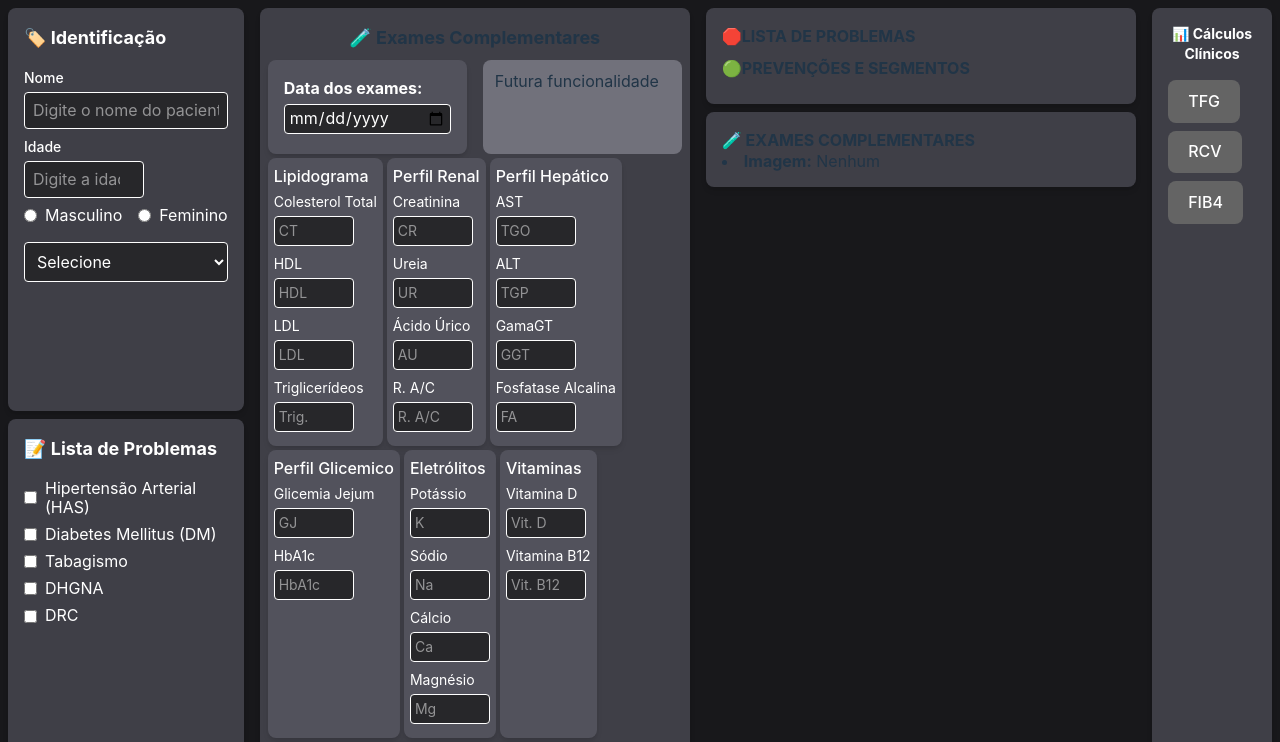
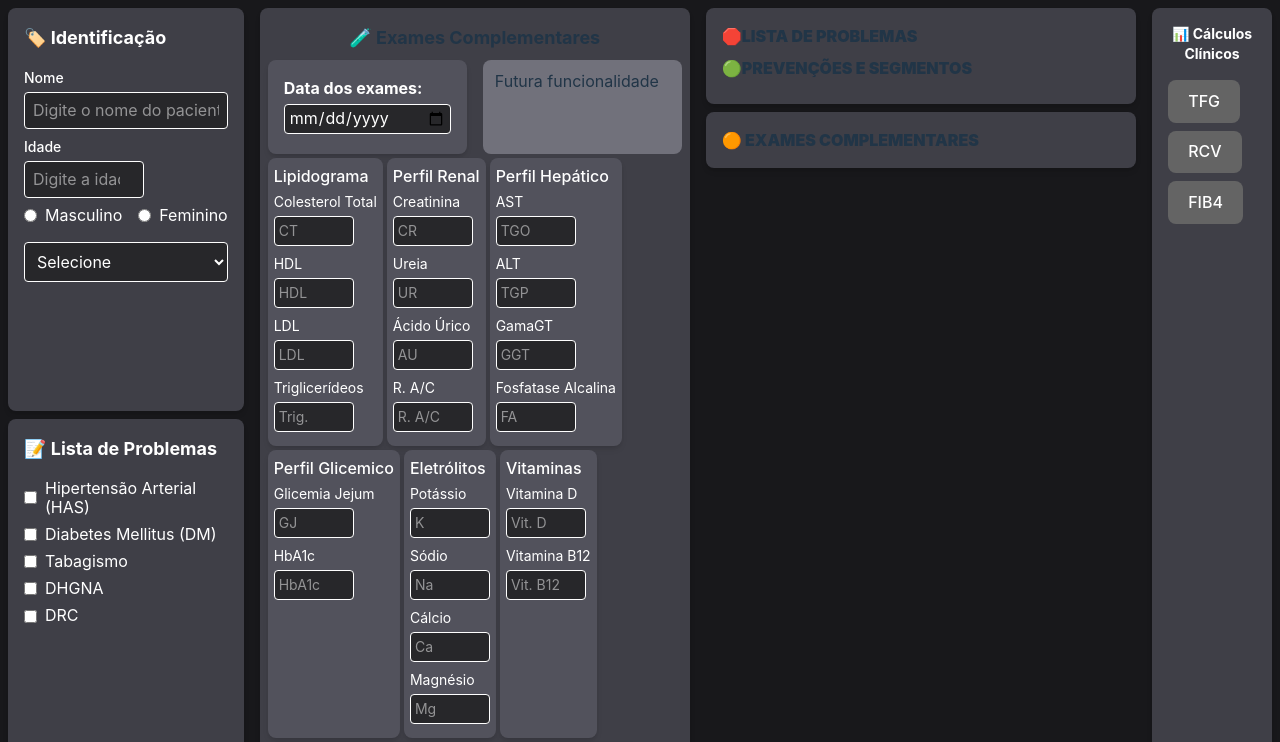
Before and after one commit to gabrielgcmr/RCV_PWA, a React (Vite) app in the folder frontend/: page / in a window 1280 px wide. Shown: the top 742 px of the page. Built offline with nearby package versions, Linux system fonts and the light colour scheme.

Commit message:
Melhoria na apresentação dos exames.

```diff
--- a/frontend/src/components/MainPageSections/5-SummarySection.tsx
+++ b/frontend/src/components/MainPageSections/5-SummarySection.tsx
@@ -18,7 +18,7 @@ function SummarySection() {
 
   return (
     <div className="p-4 bg-zinc-700 rounded-lg shadow-md mb-2">
-      <h3 className="text-base font-bold mb-2">🛑LISTA DE PROBLEMAS</h3>
+      <h4 className="text-base font-bold mb-2"><strong>🛑LISTA DE PROBLEMAS</strong></h4>
 
       {/* Exibe problemas de saúde */}
 
@@ -30,7 +30,7 @@ function SummarySection() {
 
 
       <p className="mt-2"></p>
-      <h3 className="text-base font-bold mb-2">🟢PREVENÇÕES E SEGMENTOS</h3>
+      <h4 className="text-base font-bold mb-2"><strong>🟢PREVENÇÕES E SEGMENTOS</strong></h4>
       {/* Exibe o risco cardiovascular */}
       {CVRRealRisk !== undefined && <li> <strong>RCV:</strong> Risco Atual: {CVRRealRisk.toFixed(2)}% - ({CVRcategory}) || Risco Ideal: {CVRIdealRisk.toFixed(2)}% </li>}
       {/* Exibe a TFG se houver */}
--- a/frontend/src/components/MainPageSections/6-ClipboardSection.tsx
+++ b/frontend/src/components/MainPageSections/6-ClipboardSection.tsx
@@ -41,19 +41,17 @@ function ClipboardSection() {
 
   return (
     <div className="p-4 bg-zinc-700 rounded-lg shadow-md">
-      <h2 className="text-base font-bold gap-2">🧪 EXAMES COMPLEMENTARES</h2>
-        <li>
-          <strong>Imagem:</strong> Nenhum
-        </li>
-
+      <h4 className="text-base font-bold gap-2"><strong>🟠 EXAMES COMPLEMENTARES</strong></h4>
       {hasExams && (
-        <li>
-          <strong>Bioquímica:</strong>
-          <li className="font-semibold">Lab ({examDate}):</li>
-          {Object.entries(categorizedExams).map(([, exams]) => (
-              <li>{exams.join(" / ")}</li>
-          ))}
-        </li>
+        <ul className="list-disc pl-4 space-y-2">
+          <li><strong>Bioquímica ({examDate}):</strong>
+            <ul className="list-disc pl-6">
+              {Object.entries(categorizedExams).map(([category, exams]) => (
+              <li key={category}>{exams.join(" ; ")}</li>
+            ))}
+            </ul>
+          </li>
+        </ul>
       )}
     </div>
   );
```
